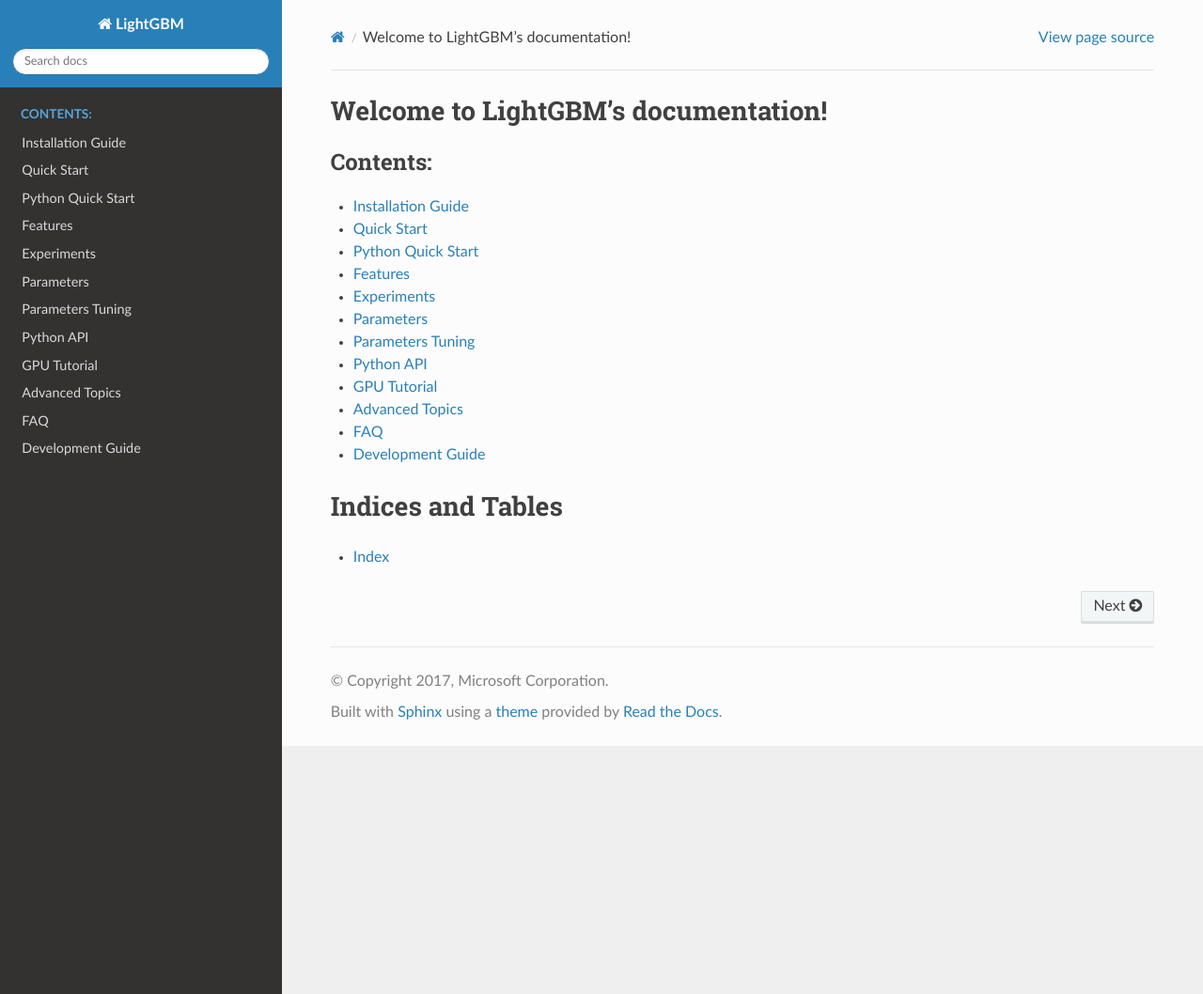
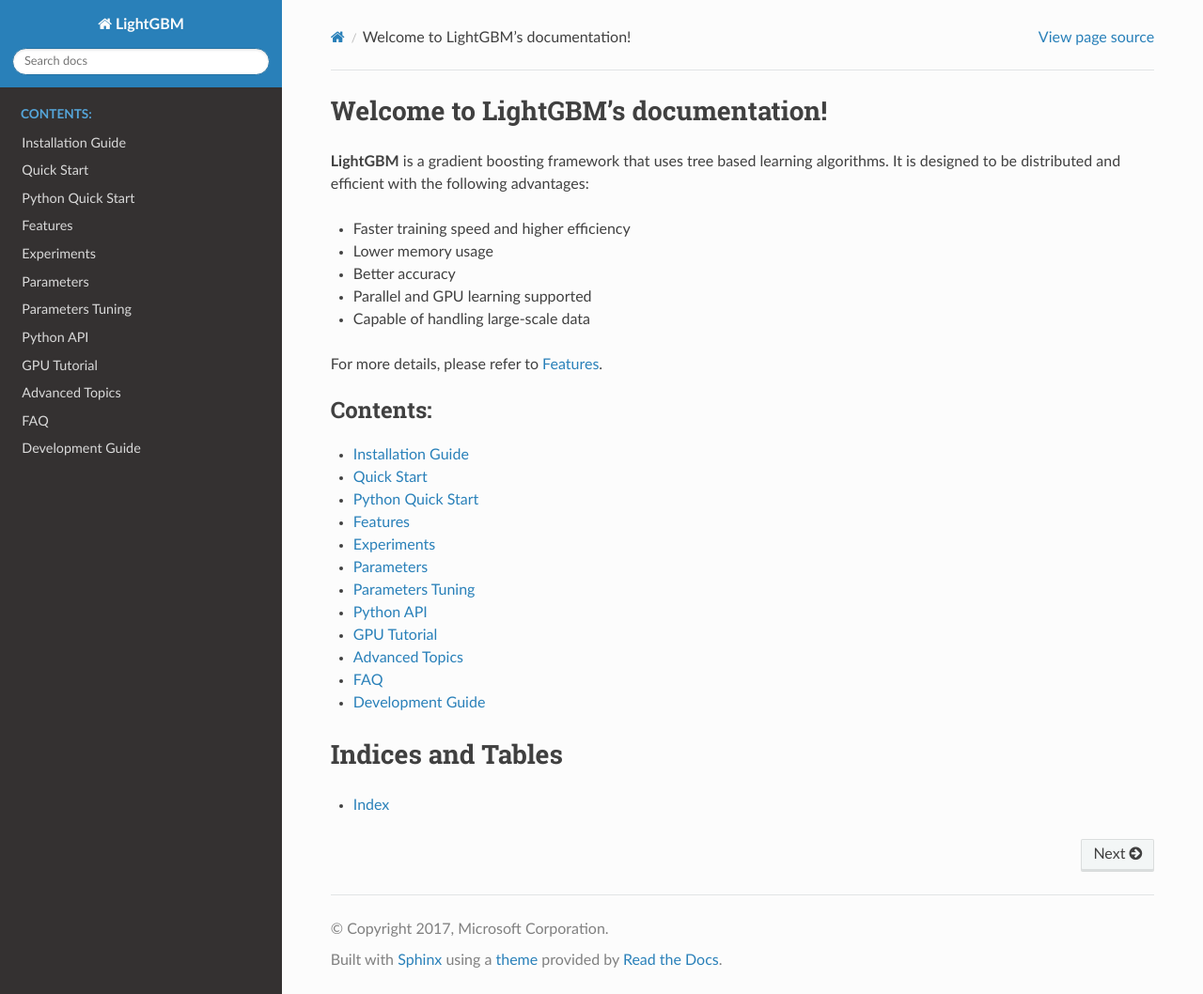
Before and after one commit to microsoft/LightGBM, a Sphinx documentation site: the page built from docs/index.rst, in a window 1280 px wide and 1058 px high. Shown: the whole window at 94% size. Built offline with Sphinx 7.4.7 and the Read the Docs theme 2.0.0, drawn with Linux system fonts in a browser that asks for light colours; pages that are not in the unit, such as notebooks, are missing from menus.

Commit message:
[docs] refined title RTD page and renamed js file  (#1539)
* added definition of LightGBM to ReadTheDocs main page

* bold LightGBM

* Rename rst_links_fix.js to script.js

* fix js name in config

```diff
--- a/docs/conf.py
+++ b/docs/conf.py
@@ -132,4 +132,4 @@
 
 
 def setup(app):
-    app.add_javascript("js/rst_links_fix.js")
+    app.add_javascript("js/script.js")
--- a/docs/index.rst
+++ b/docs/index.rst
@@ -5,6 +5,16 @@
 
 Welcome to LightGBM's documentation!
 ====================================
+
+**LightGBM** is a gradient boosting framework that uses tree based learning algorithms. It is designed to be distributed and efficient with the following advantages:
+
+- Faster training speed and higher efficiency
+- Lower memory usage
+- Better accuracy
+- Parallel and GPU learning supported
+- Capable of handling large-scale data
+
+For more details, please refer to `Features <./Features.rst>`__.
 
 .. toctree::
    :maxdepth: 1
```
Also changed, not shown: docs/_static/js/script.js (renamed from docs/_static/js/rst_links_fix.js).
